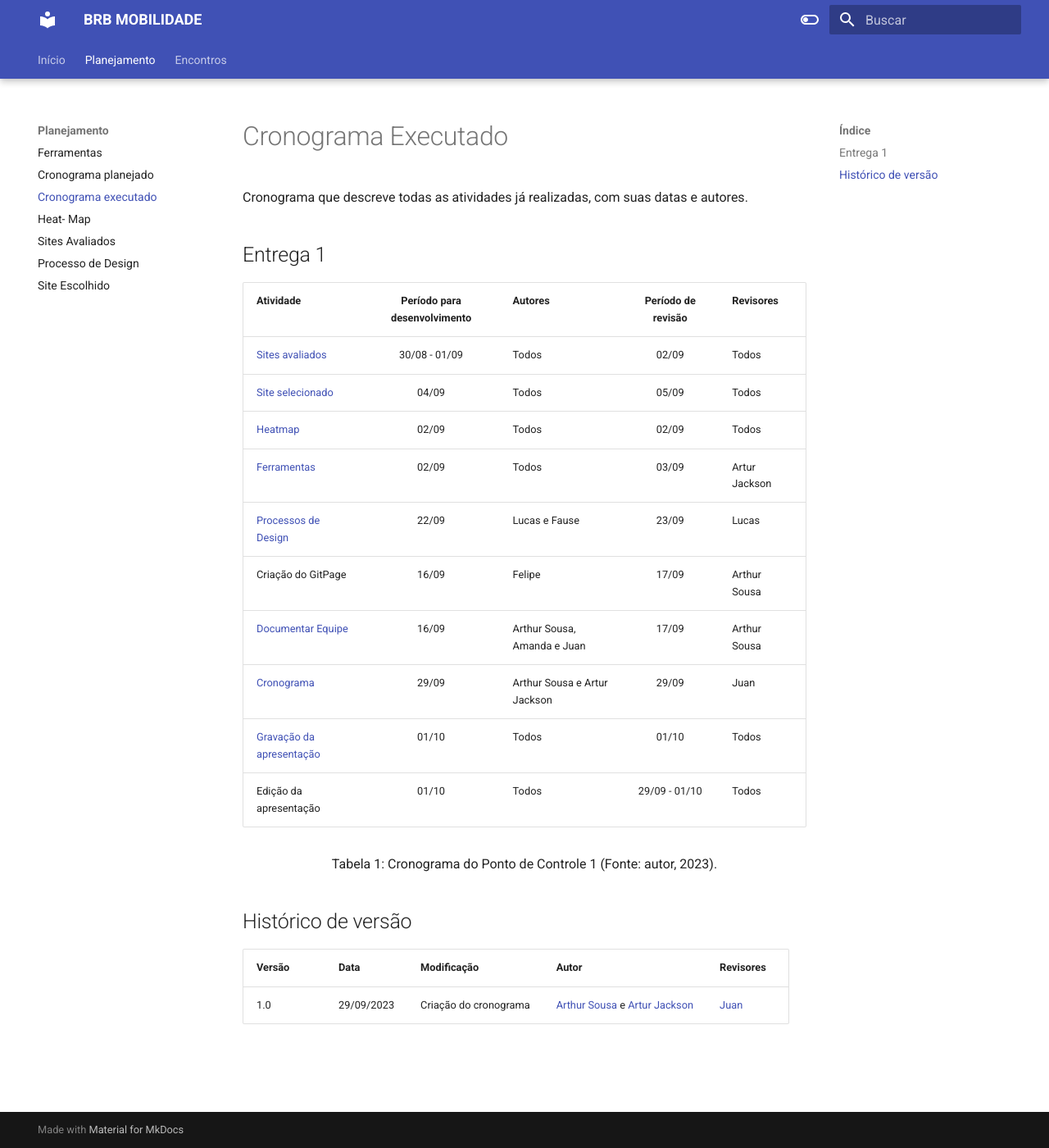
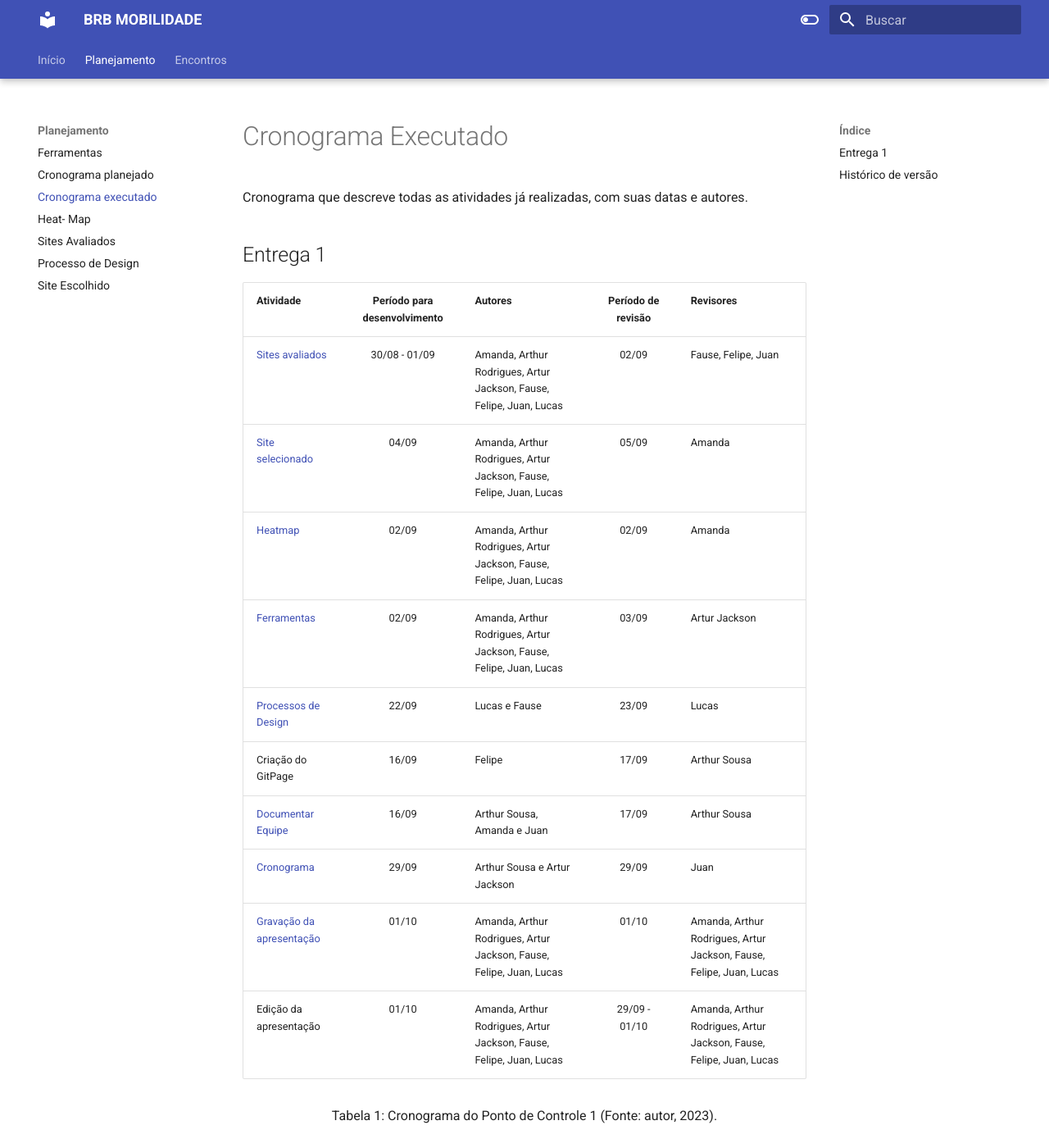
Before and after one commit to Interacao-Humano-Computador/2023.2--BRB-Mobilidade, an MkDocs documentation site: the page built from docs/cronograma_executado.md, in a window 1280 px wide and 1400 px high. Shown: the whole window at 82% size. Built offline with MkDocs 1.6.1 and Material for MkDocs 9.7.7, drawn with Linux system fonts in a browser that asks for light colours.

Commit message:
atualiza cronograma executado

```diff
--- a/docs/cronograma_executado.md
+++ b/docs/cronograma_executado.md
@@ -6,16 +6,16 @@ Cronograma que descreve todas as atividades já realizadas, com suas datas e aut
 
 | Atividade | Período para desenvolvimento | Autores | Período de revisão | Revisores |
 |-----------|:------------------:|---------|:-----------:|-----------|
-| [Sites avaliados](lista_Site.md) | 30/08 - 01/09 | Todos | 02/09 | Todos |
-| [Site selecionado](site.md) | 04/09 | Todos | 05/09 | Todos |
-| [Heatmap](heat.md) | 02/09 | Todos | 02/09 | Todos |
-| [Ferramentas](ferramentas.md) | 02/09 | Todos | 03/09 | Artur Jackson |
+| [Sites avaliados](lista_Site.md) | 30/08 - 01/09 | Amanda, Arthur Rodrigues, Artur Jackson, Fause, Felipe, Juan, Lucas | 02/09 | Fause, Felipe, Juan |
+| [Site selecionado](site.md) | 04/09 | Amanda, Arthur Rodrigues, Artur Jackson, Fause, Felipe, Juan, Lucas| 05/09 | Amanda |
+| [Heatmap](heat.md) | 02/09 | Amanda, Arthur Rodrigues, Artur Jackson, Fause, Felipe, Juan, Lucas | 02/09 | Amanda |
+| [Ferramentas](ferramentas.md) | 02/09 | Amanda, Arthur Rodrigues, Artur Jackson, Fause, Felipe, Juan, Lucas | 03/09 | Artur Jackson |
 | [Processos de Design](process_des.md) | 22/09 | Lucas e Fause | 23/09 | Lucas |
 | Criação do GitPage | 16/09 | Felipe | 17/09  | Arthur Sousa |
 | [Documentar Equipe](index.md) | 16/09 | Arthur Sousa, Amanda e Juan | 17/09 | Arthur Sousa |
 | [Cronograma](cronogramas.md) | 29/09 | Arthur Sousa e Artur Jackson | 29/09 | Juan |
-| [Gravação da apresentação]() | 01/10 | Todos | 01/10 | Todos |
-| Edição da apresentação | 01/10 | Todos | 29/09 - 01/10 | Todos |
+| [Gravação da apresentação]() | 01/10 | Amanda, Arthur Rodrigues, Artur Jackson, Fause, Felipe, Juan, Lucas | 01/10 | Amanda, Arthur Rodrigues, Artur Jackson, Fause, Felipe, Juan, Lucas |
+| Edição da apresentação | 01/10 | Amanda, Arthur Rodrigues, Artur Jackson, Fause, Felipe, Juan, Lucas | 29/09 - 01/10 | Amanda, Arthur Rodrigues, Artur Jackson, Fause, Felipe, Juan, Lucas |
 
 <div style="text-align: center">
     <p> Tabela 1: Cronograma do Ponto de Controle 1 (Fonte: autor, 2023).</p>
```
